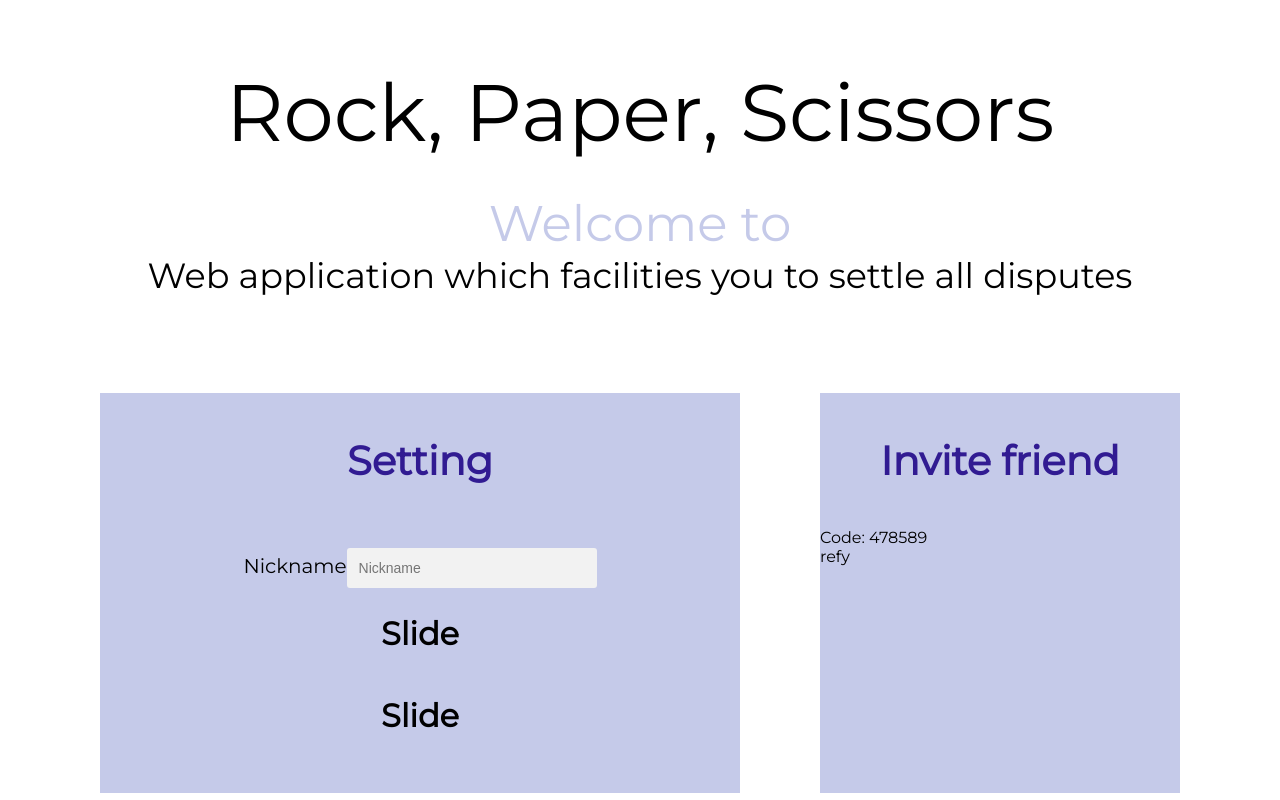
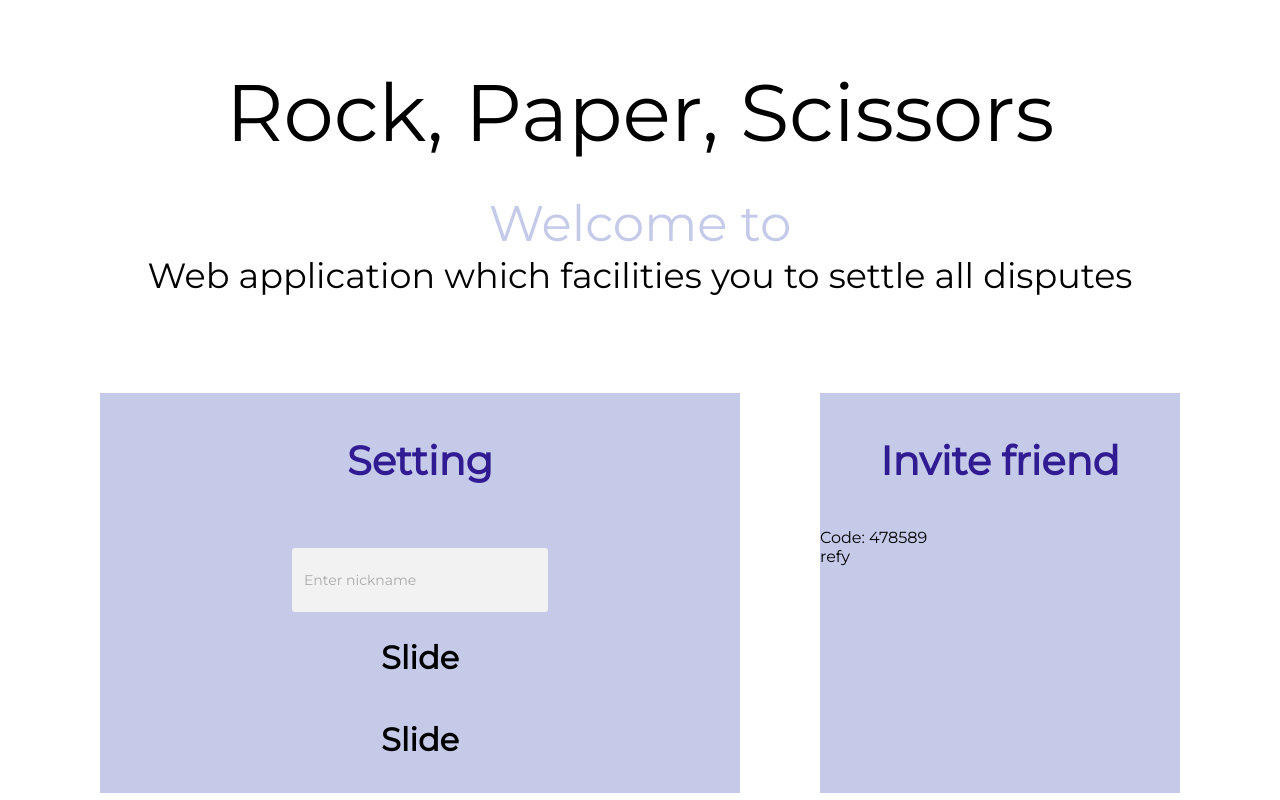
Before and after one commit to szymonbla/Login_system-frontend, a React (Create React App) app: page /create in a window 1280 px wide. Built offline with nearby package versions, Linux system fonts and the light colour scheme.

Commit message:
Complete styling for the input

```diff
--- a/src/components/Inputcomponent.jsx
+++ b/src/components/Inputcomponent.jsx
@@ -8,15 +8,15 @@ const Inputcomponent = () => {
     <div className="input-component">
       <div className="input-container-form">
         <form className="input-form">
-          <label>Nickname</label>
+          <label></label>
           <input
             type="text"
             id="name"
             value={name}
-            placeholder="Nickname"
             onChange={(e) => setName(e.target.value)}
             required
           />
+          <span className="placeholder">Enter nickname</span>
         </form>
       </div>
     </div>
--- a/src/styles/components/_inputcomponent.scss
+++ b/src/styles/components/_inputcomponent.scss
@@ -9,10 +9,6 @@
     margin-bottom: 5px;
   }
 
-  .input-form label {
-    font-size: 20px;
-  }
-
   .input-form input {
     border: none;
     -webkit-appearance: none;
@@ -22,9 +18,10 @@
     background: #f2f2f2;
     padding: 12px;
     border-radius: 3px;
-    width: 250px;
+    width: 100%;
+    height: 4rem;
     outline: none;
-    font-size: 14px;
+    font-size: 18px;
   }
 
   .input-form .placeholder {
@@ -35,4 +32,11 @@
     color: #aaa;
     transition: top 0.3s ease, color 0.3s ease, font-size 0.3s ease;
   }
+
+  .input-form input:valid + .placeholder,
+  .input-form input:focus + .placeholder {
+    top: 10px;
+    font-size: 10px;
+    color: #222;
+  }
 }
```
Also changed, not shown: src/styles/components/dist/_createsetting.css (deleted), src/styles/components/dist/_inputcomponent.css (deleted), src/styles/dist/style.css (deleted).
